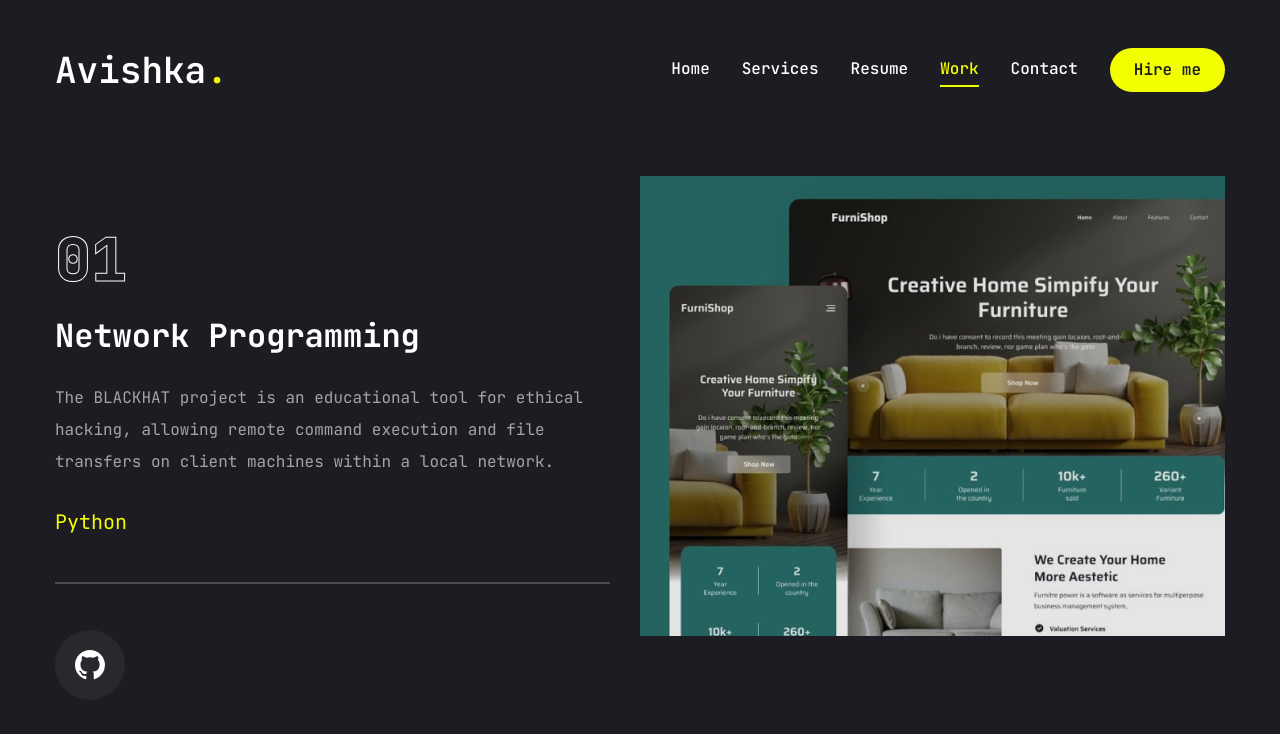
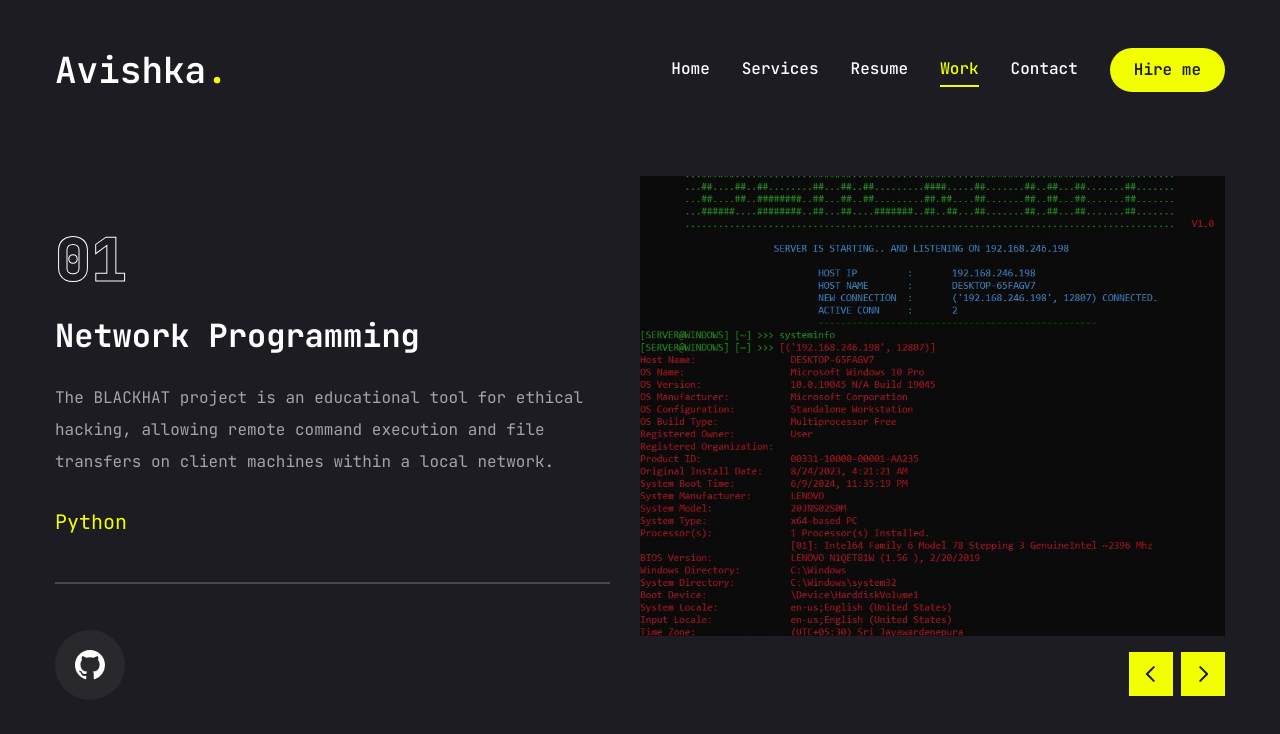
Before and after one commit to avishkaJSPshehan/Portfolio-Avishka-Shehan, a Next.js app: page /work in a window 1280 px wide. Shown: the top 734 px of the page. Built offline with nearby package versions, Linux system fonts and the light colour scheme.

Commit message:
Finish Work Page

```diff
--- a/app/work/page.jsx
+++ b/app/work/page.jsx
@@ -9,6 +9,7 @@
 import Link from "next/link";
 import Image from "next/image";
 import { usePathname } from "next/navigation";
+import WorkSliderBtns from "@/components/WorkSliderBtns";
 
 const projects = [
     {
@@ -19,7 +20,7 @@
         stack: [
             {name: "Python"}
         ],
-        image:"/work/thumb1.png",
+        image:"/work/thumb1.JPG",
         github:"https://github.com/avishkaJSPshehan/BlackHat-Socket-Programming-",
     },
     {
@@ -39,7 +40,7 @@
         title: "Heart Disease Prediction",
         description:"Utilizing machine learning algorithms in Python, this project predicts heart disease risks based on clinical data. ",
         stack: [
-            {name: "Python"},{name: "Jupyter Notebook"},
+            {name: "Python,"},{name: "Jupyter Notebook"},
         ],
         image:"/work/thumb3.png",
         github:"https://github.com/avishkaJSPshehan/Heart-Disease-Predictor",
@@ -105,6 +106,11 @@
                                     </SwiperSlide>
                                 );
                             })}
+
+                            <WorkSliderBtns
+                                containerStyles="flex gap-2 absolute right-0 bottom-[calc(50%_-_22px)] xl:bottom-0 z-20 w-full justify-between xl:w-max xl:justify-none"
+                                btnStyles="bg-accent hover:bg-accent text-primary text-[22px] w-[44px] h-[44px] flex justify-center items-center transition-all"
+                            />
                         </Swiper>
                     </div>
                 </div>
--- /dev/null
+++ b/components/WorkSliderBtns.jsx
@@ -0,0 +1,20 @@
+"use client";
+
+import { useSwiper } from "swiper/react";
+import { PiCaretLeftBold, PiCaretRightBold } from "react-icons/pi";
+
+const WorkSliderBtns = ({containerStyles, btnStyles, iconsStyles}) => {
+    const swiper = useSwiper();
+    return (
+        <div className={containerStyles}>
+            <button className={btnStyles} onClick={() => swiper.slidePrev()}>
+                <PiCaretLeftBold className={iconsStyles}/>
+            </button>
+            <button className={btnStyles} onClick={() => swiper.slideNext()}>
+                <PiCaretRightBold className={iconsStyles}/>
+            </button>
+        </div>
+    );
+}
+
+export default WorkSliderBtns;
```
Also changed, not shown: public/work/thumb1.JPG (added), public/work/thumb1.png (deleted).
